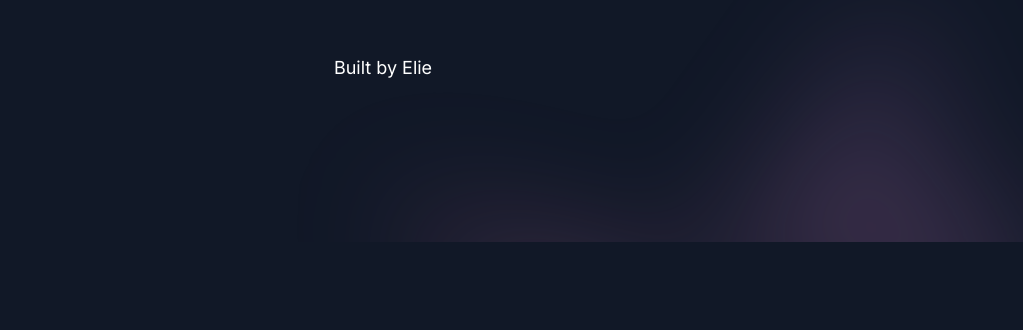
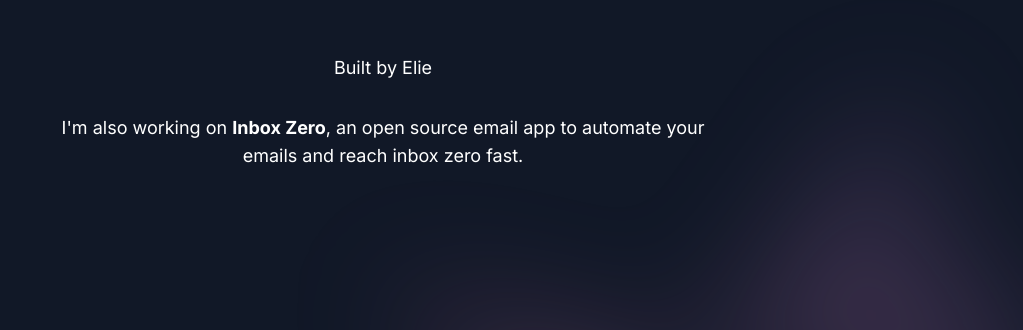
Before and after one commit to alephmatic/full-stack-ai, a Next.js app in the folder website/: page / in a window 1280 px wide. Shown: the part 1196-1526 px from the top of the page, without its empty margins (257-1280 px from the left). Before the commit the page ends 1438 px from the top, so only its background shows below. Built offline with nearby package versions, Linux system fonts and the light colour scheme.

Commit message:
Add link to Inbox Zero

```diff
--- a/website/app/page.tsx
+++ b/website/app/page.tsx
@@ -77,6 +77,11 @@
                   Built by Elie
                 </a>
               </div>
+              <div className="text-white text-center text-lg hover:scale-105 duration-300 mt-8">
+                <a href='https://www.getinboxzero.com'>
+                  I{"'"}m also working on <strong>Inbox Zero</strong>, an open source email app to automate your emails and reach inbox zero fast.
+                </a>
+              </div>
             </div>
           </div>
         </div>
```
Also changed, not shown: 1 other file (tests, documents, lock files or other folders).
